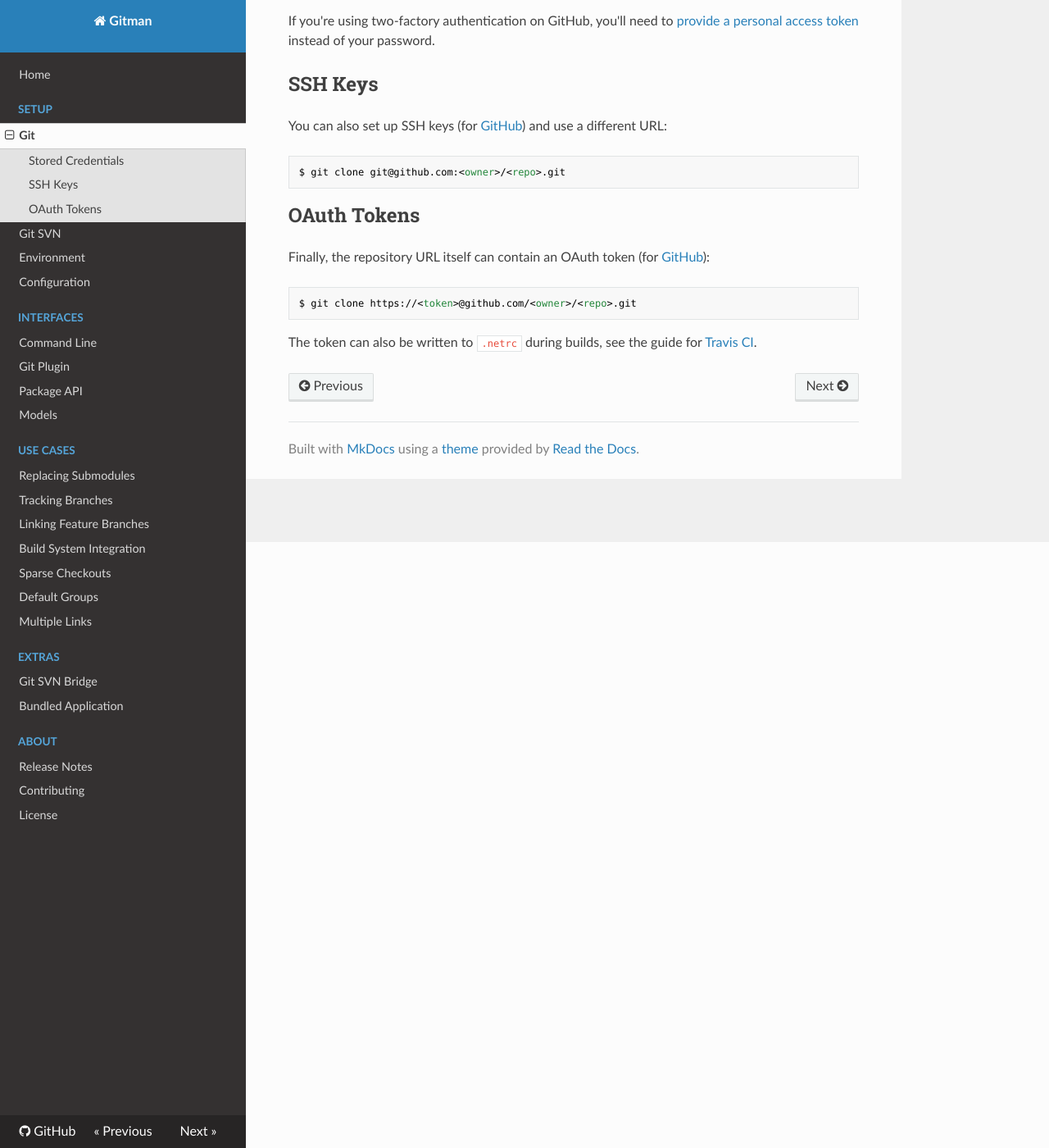
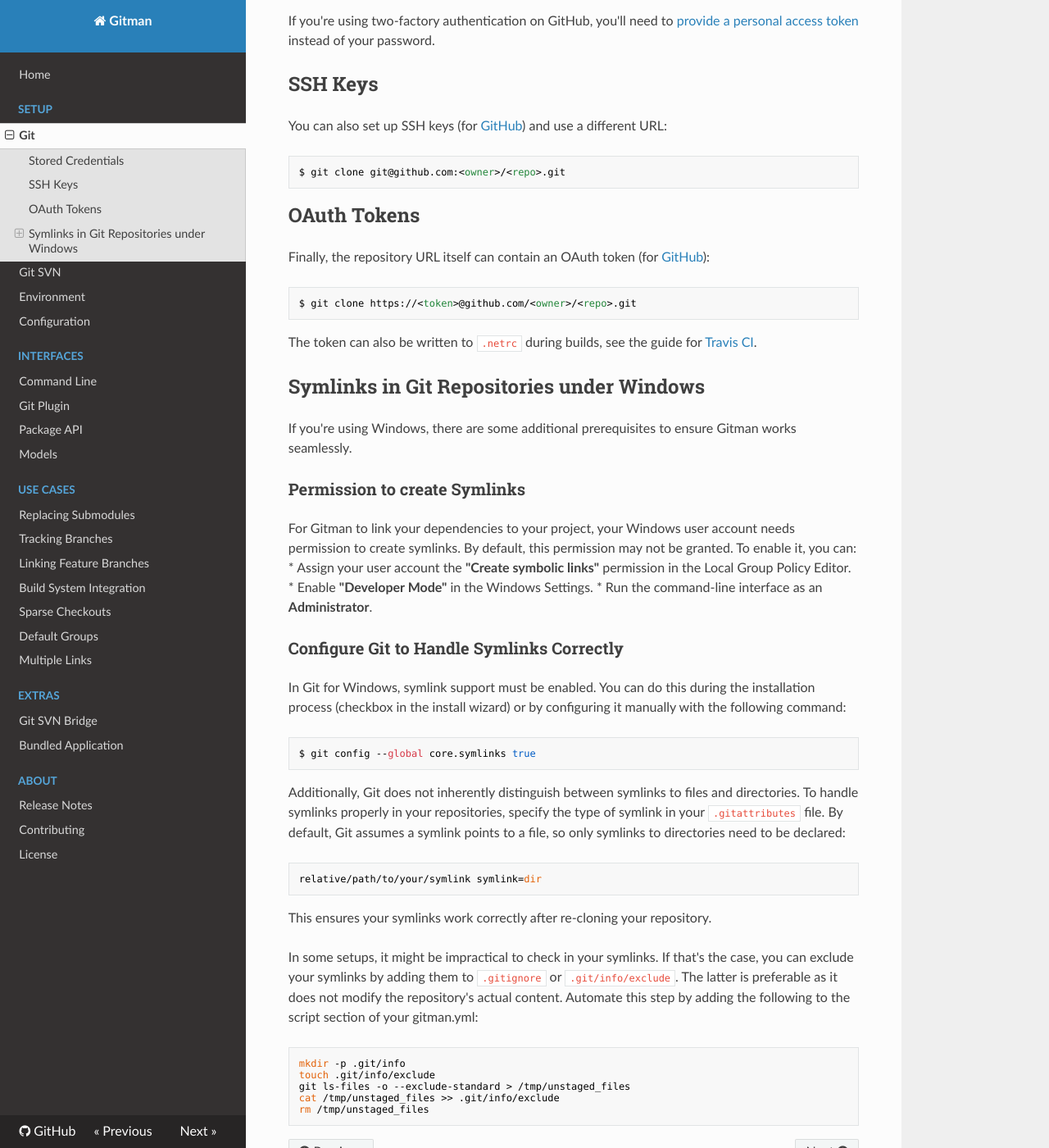
Before and after one commit to jacebrowning/gitman, an MkDocs documentation site: the page built from docs/setup/git.md, in a window 1280 px wide and 1400 px high, scrolled down 739 px. Shown: the whole window at 82% size. Built offline with MkDocs 1.6.1, drawn with Linux system fonts in a browser that asks for light colours; nearby versions of some CDN libraries.

Commit message:
Add windows/git specific information to the docs
- User permissions for creating symlinks
- Configute Git to handle symlinks correctly
- Script for ignoring symlinks locally in case they cannot be checked in

````diff
--- a/docs/setup/git.md
+++ b/docs/setup/git.md
@@ -49,3 +49,40 @@ $ git clone https://<token>@github.com/<owner>/<repo>.git
 ```
 
 The token can also be written to `.netrc` during builds, see the guide for [Travis CI](https://docs.travis-ci.com/user/private-dependencies/#API-Token).
+
+## Symlinks in Git Repositories under Windows
+
+If you're using Windows, there are some additional prerequisites to ensure Gitman works seamlessly.
+
+### Permission to create Symlinks
+
+For Gitman to link your dependencies to your project, your Windows user account needs permission to create symlinks. By default, this permission may not be granted. To enable it, you can:
+* Assign your user account the **"Create symbolic links"** permission in the Local Group Policy Editor.
+* Enable **"Developer Mode"** in the Windows Settings.
+* Run the command-line interface as an **Administrator**.
+
+### Configure Git to Handle Symlinks Correctly
+
+In Git for Windows, symlink support must be enabled. You can do this during the installation process (checkbox in the install wizard) or by configuring it manually with the following command:
+
+```sh
+$ git config --global core.symlinks true
+```
+
+Additionally, Git does not inherently distinguish between symlinks to files and directories. To handle symlinks properly in your repositories, specify the type of symlink in your `.gitattributes` file. By default, Git assumes a symlink points to a file, so only symlinks to directories need to be declared:
+
+```
+relative/path/to/your/symlink symlink=dir
+```
+
+This ensures your symlinks work correctly after re-cloning your repository.
+
+In some setups, it might be impractical to check in your symlinks. If that's the case, you can exclude your symlinks by adding them to `.gitignore` or `.git/info/exclude`. The latter is preferable as it does not modify the repository's actual content. Automate this step by adding the following to the script section of your gitman.yml:
+
+```sh
+mkdir -p .git/info
+touch .git/info/exclude
+git ls-files -o --exclude-standard > /tmp/unstaged_files
+cat /tmp/unstaged_files >> .git/info/exclude
+rm /tmp/unstaged_files
+```
````
